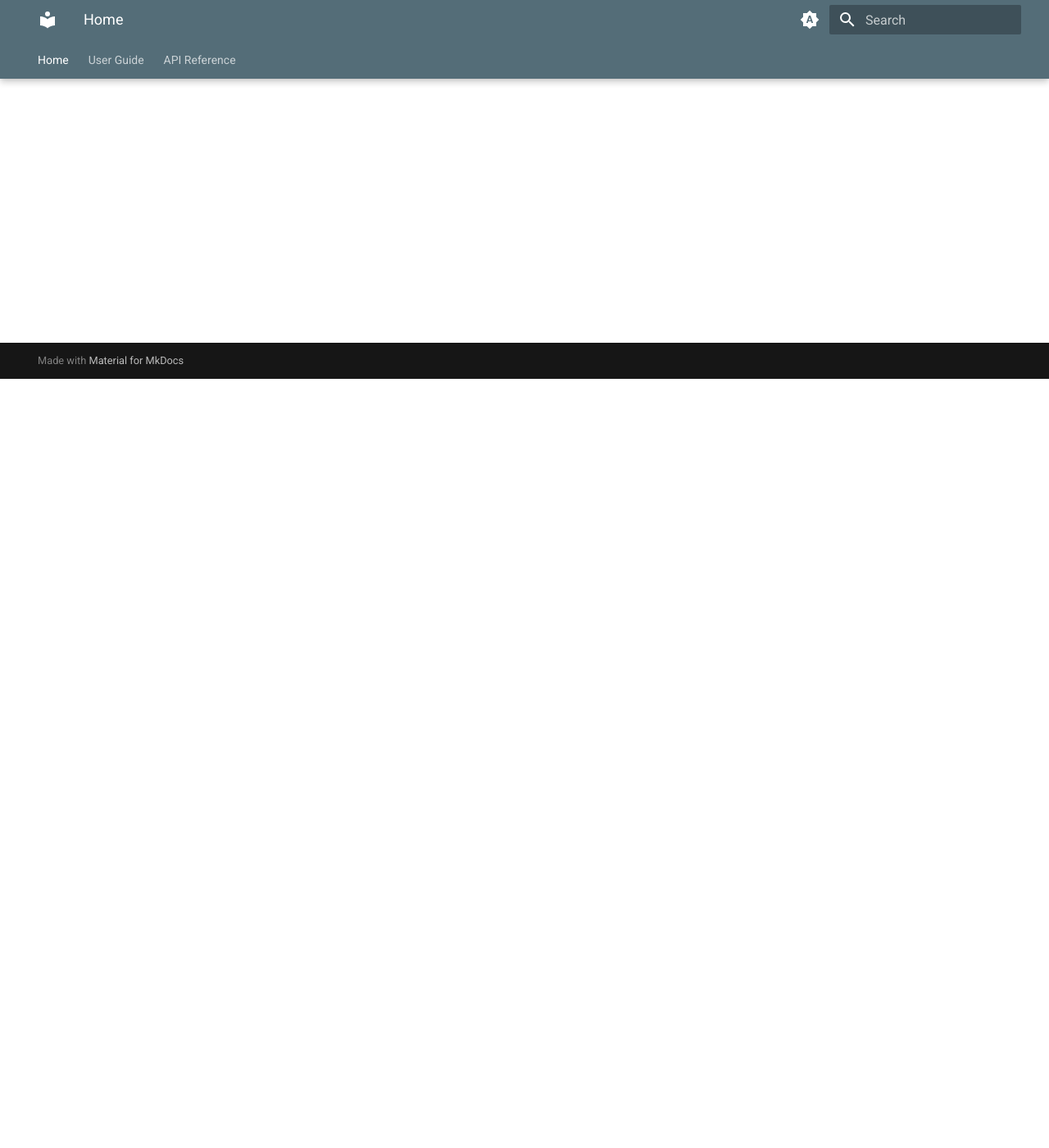
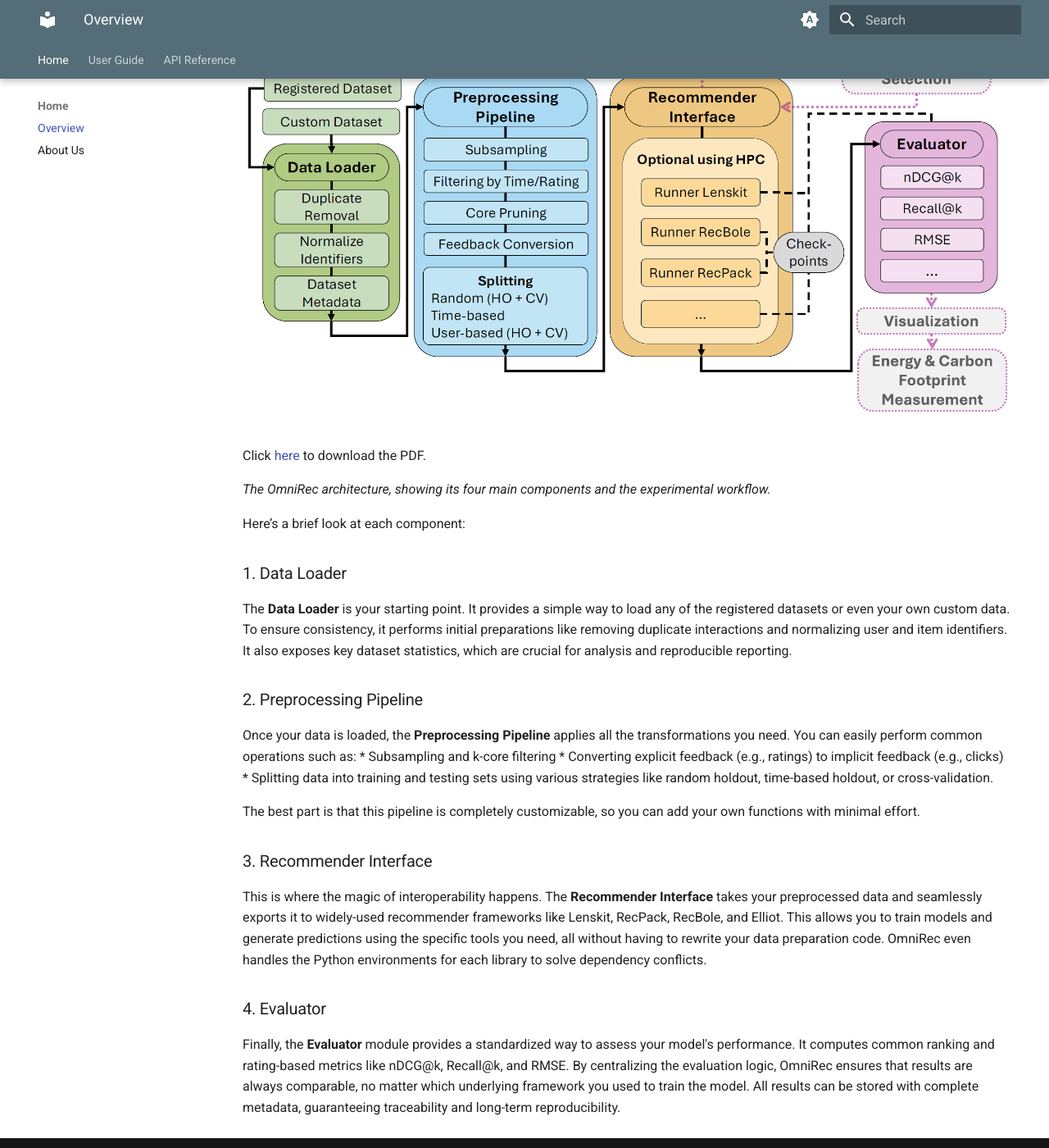
Before and after one commit to ISG-Siegen/OmniRec, an MkDocs documentation site: the page built from docs/index.md, in a window 1280 px wide and 1400 px high, scrolled down 938 px. Shown: the whole window at 82% size. Built offline with MkDocs 1.6.1 and Material for MkDocs 9.7.7, drawn with Linux system fonts in a browser that asks for light colours; some of the changed text lies outside the part shown.

Commit message:
docs: created home page and about us and included the necessary assets.

```diff
--- a/docs/index.md
+++ b/docs/index.md
@@ -1,3 +1,49 @@
 # Welcome to the OmniRec Documentation
 
-### Under construction
+# Overview
+
+Welcome to OmniRec! OmniRec is an open-source Python library designed to be an all-in-one solution for reproducible and interoperable recommender systems experimentation. You can download the full demo paper <a href="assets/OmniRec_Demo_.pdf">here</a>.
+
+Recommender systems research often faces challenges like fragmented data handling, inconsistent preprocessing, and poor interoperability between different toolkits. These issues can make it difficult to compare results and reproduce studies, slowing down scientific progress. OmniRec tackles these problems by providing a unified, transparent, and easy-to-use workflow for the entire experimentation process.
+
+## Key Features
+
+* **Massive Dataset Collection**: Get standardized access to over 230 datasets right out of the box.
+* **Unified Preprocessing**: Define your data cleaning, filtering, and splitting pipeline just once and apply it consistently across different models and frameworks.
+* **Seamless Integration**: OmniRec works with multiple state-of-the-art recommender system frameworks, including **RecPack**, **RecBole**, **Lenskit**, and **Elliot**.
+* **Extensible by Design**: Its modular architecture allows you to easily add new datasets, custom preprocessing steps, or interfaces to other frameworks.
+
+---
+
+## Architecture
+
+OmniRec's power comes from its simple yet flexible architecture, which is organized into four interconnected modules. This design enables a smooth end-to-end workflow from loading data to evaluating model performance.
+
+<img src="assets/Flowchart_OmniRec.png" width="100%" height="600px" title="Diagram showing the OmniRec architecture" alt="Diagram showing the OmniRec architecture" />
+
+<p>Click <a href="assets/Flowchart_OmniRec.pdf">here</a> to download the PDF.</p>
+
+*The OmniRec architecture, showing its four main components and the experimental workflow.*
+
+Here’s a brief look at each component:
+
+### 1. Data Loader
+
+The **Data Loader** is your starting point. It provides a simple way to load any of the registered datasets or even your own custom data. To ensure consistency, it performs initial preparations like removing duplicate interactions and normalizing user and item identifiers. It also exposes key dataset statistics, which are crucial for analysis and reproducible reporting.
+
+### 2. Preprocessing Pipeline
+
+Once your data is loaded, the **Preprocessing Pipeline** applies all the transformations you need. You can easily perform common operations such as:
+* Subsampling and k-core filtering
+* Converting explicit feedback (e.g., ratings) to implicit feedback (e.g., clicks)
+* Splitting data into training and testing sets using various strategies like random holdout, time-based holdout, or cross-validation.
+
+The best part is that this pipeline is completely customizable, so you can add your own functions with minimal effort.
+
+### 3. Recommender Interface
+
+This is where the magic of interoperability happens. The **Recommender Interface** takes your preprocessed data and seamlessly exports it to widely-used recommender frameworks like Lenskit, RecPack, RecBole, and Elliot. This allows you to train models and generate predictions using the specific tools you need, all without having to rewrite your data preparation code. OmniRec even handles the Python environments for each library to solve dependency conflicts.
+
+### 4. Evaluator
+
+Finally, the **Evaluator** module provides a standardized way to assess your model's performance. It computes common ranking and rating-based metrics like nDCG@k, Recall@k, and RMSE. By centralizing the evaluation logic, OmniRec ensures that results are always comparable, no matter which underlying framework you used to train the model. All results can be stored with complete metadata, guaranteeing traceability and long-term reproducibility.
--- a/mkdocs.yml
+++ b/mkdocs.yml
@@ -2,7 +2,9 @@ site_name: OmniRec Docs
 site_url: https://omnirec.recommender-systems.com
 
 nav:
-  - Home: index.md
+  - Home:
+      - Overview: index.md
+      - About Us: about_us.md
   - User Guide:
       - Getting Started: getting_started.md
       - Loading Datasets: loading_datasets.md
```
Also changed, not shown: docs/about_us.md (added, +7 -0 lines), docs/assets/Flowchart_OmniRec.png (added), 2 other files.
